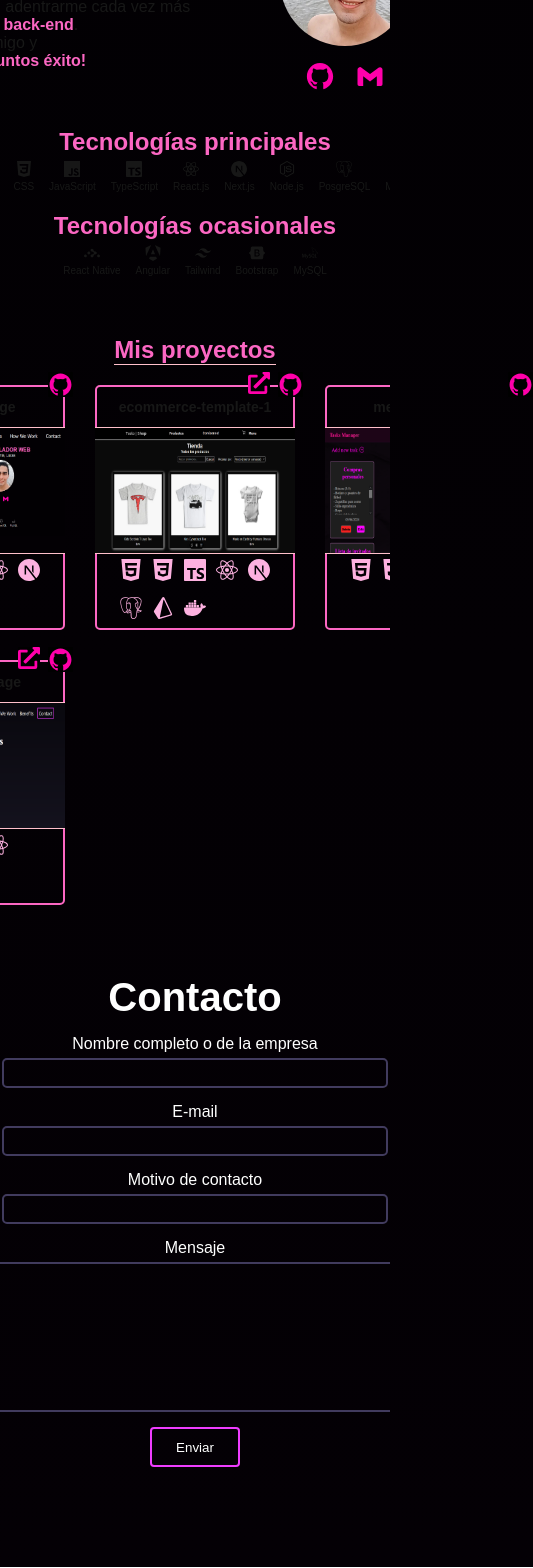
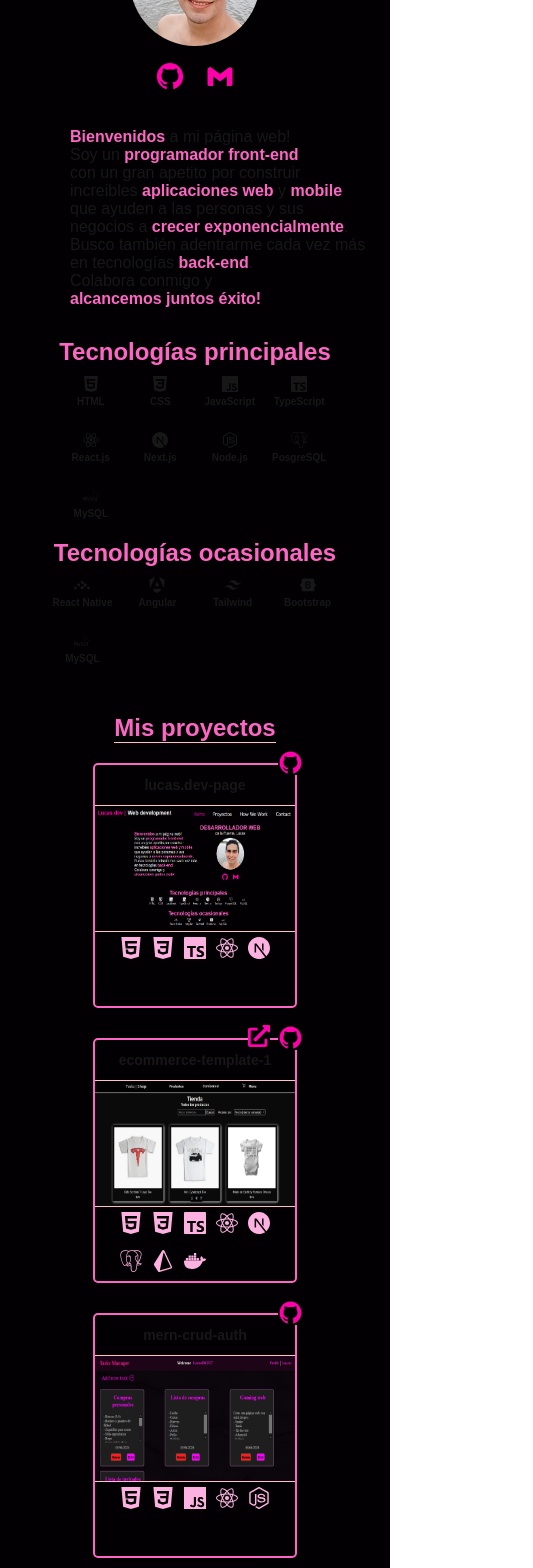
Before and after one commit to Lucano17/lucas.dev-page, a Next.js app: page / in a window 390 px wide. Shown: the part 220-1788 px from the top of the page, 533 px wide, since content can reach past the window. Built offline with nearby package versions, Linux system fonts and the light colour scheme.

Commit message:
Hole Page responsive styles

```diff
--- a/src/components/projects/ProjectsGrid.module.css
+++ b/src/components/projects/ProjectsGrid.module.css
@@ -6,3 +6,15 @@
   grid-gap: 30px;
   grid-auto-rows: minmax(100px, auto);
 }
+
+@media(max-width: 750px) {
+  .container {
+    grid-template-columns: repeat(2, 1fr);
+  }
+}
+
+@media(max-width: 475px) {
+  .container {
+    grid-template-columns: repeat(1, 1fr);
+  }
+}
--- a/src/components/technologies/Technologies.module.css
+++ b/src/components/technologies/Technologies.module.css
@@ -18,9 +18,24 @@
     flex-direction: column;
     align-items: center;
     list-style: none;
-    margin-top: 5px;
+    margin-top: 10px;
 }
 
 .techName {
     font-size: 10px;
 }
+
+@media (max-width: 650px) {
+    .container ul {
+        display: grid;
+        align-content: center;
+        grid-template-columns: repeat(6, 1fr);
+        padding: 0 20px;
+    }
+}
+
+@media (max-width: 510px) {
+    .container ul {
+        grid-template-columns: repeat(4, 1fr);
+    }
+}
--- a/src/components/technologies/TechnologiesCard.tsx
+++ b/src/components/technologies/TechnologiesCard.tsx
@@ -17,7 +17,7 @@ export const TechnologiesCard = ({techsUsed, title}: Props) => {
         {techsUsed.map((tech)=>(
             <li key={tech.name}>
               <p className={styles.techIcon}>{techIcons[tech.name || ""] || null}</p>
-              <p className={styles.techName}>{tech.name}</p>
+              <h3 className={styles.techName}>{tech.name}</h3>
               </li>
         ))}
         </ul>
--- a/src/screens/Contact.module.css
+++ b/src/screens/Contact.module.css
@@ -1,15 +1,14 @@
 .contact {
     align-items: center;
     display: flex;
-    padding-top: 70px;
+    margin-top: 50px;
     padding-bottom: 100px;
     flex-direction: column;
 }
 
 .contact h2 {
-    color: white;
-    font-size: 400;
-    font-size: 2.5em;
+    color: rgb(252, 103, 195);
+    border-bottom: 1px solid pink;
 }
 
 .form {
@@ -56,7 +55,7 @@ input:-webkit-autofill:active{
 .form textarea {
     color: white;
     border: 2px solid  #413b5e;
-    width: 100%;
+    width: 90%;
     height: 150px;
     resize: none;
     margin-top: 5px;
@@ -66,13 +65,12 @@ input:-webkit-autofill:active{
 }
 
 .form button {
-    width: 90px;
-    height: 40px;
-    background: none;
+    background: rgb(71, 1, 78);
     border-radius: 4px;
-    border: 2px solid  rgb(239, 61, 255);
+    border: 2px solid  rgb(255, 0, 170);
     color: white;
     margin-top: 15px;
+    padding: 10px 15px;
     cursor: pointer;
 }
 
@@ -83,7 +81,7 @@ input:-webkit-autofill:active{
 
 @media (min-width: 800px) {
     .contact {
-        padding-top: 50px;
+        margin-top: 20px;
     }
     .form {
         width: 50%;
--- a/src/screens/Home.module.css
+++ b/src/screens/Home.module.css
@@ -58,3 +58,18 @@
     margin-top: 30px;
     gap: 20px;
 }
+
+@media (max-width: 650px) {
+    .sectionContainer {
+        flex-direction: column;
+        align-items: center;
+    }
+    .sectionContainer section {
+        order: 2;
+        margin-left: 50px;
+      }
+
+      .sectionContainer aside {
+        order: 1;
+      }
+}
--- a/src/screens/Projects.module.css
+++ b/src/screens/Projects.module.css
@@ -2,7 +2,7 @@
     display: flex;
     flex-direction: column;
     align-items: center;
-    margin-top: 60px;
+    margin-top: 50px;
 }
 
 .container h2 {
```
